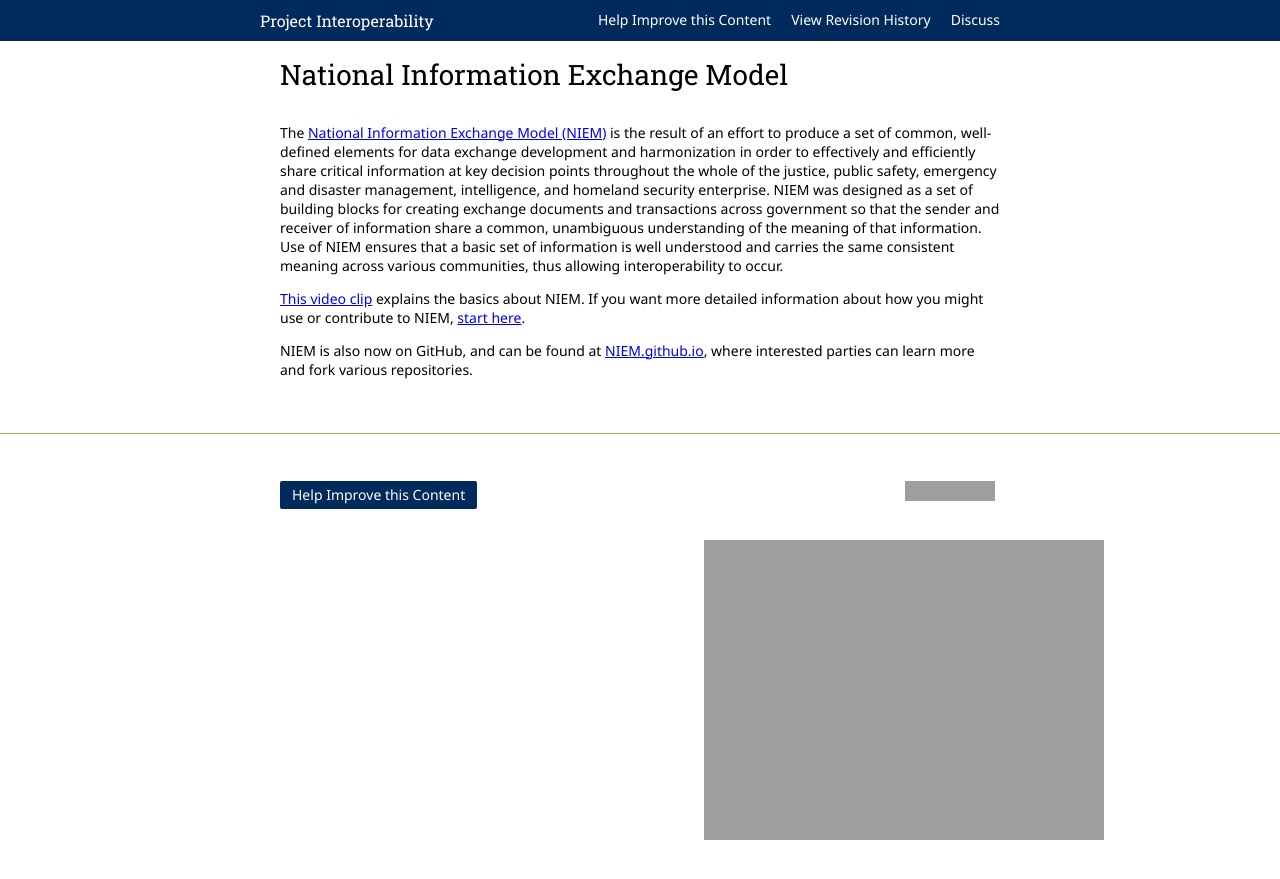
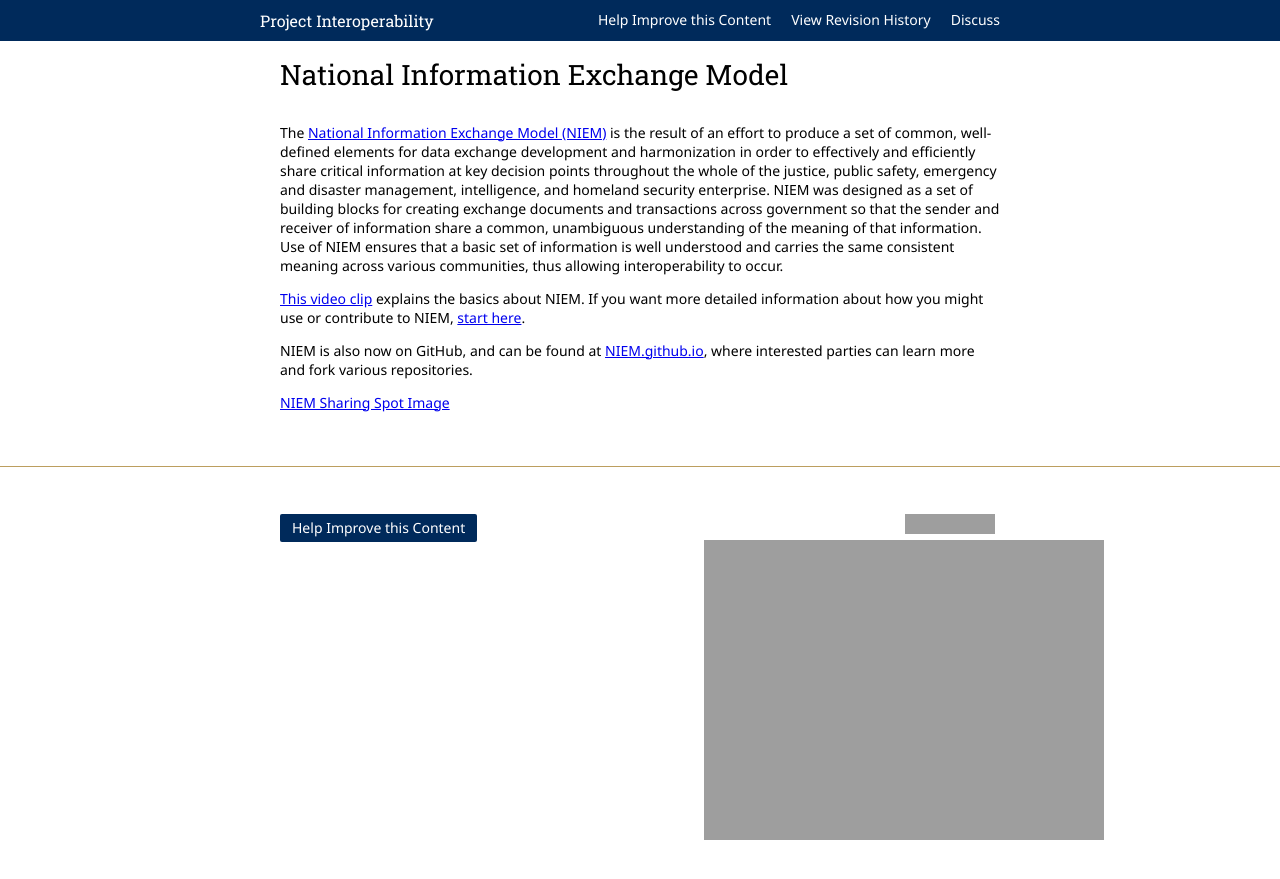
Before and after one commit to Project-Interoperability/project-interoperability.github.io, a Jekyll site: the page built from niem.md, in a window 1280 px wide. Shown: the top 879 px of the page. Built offline with Jekyll 4.4.1, drawn with Linux system fonts in a browser that asks for light colours; nearby versions of some CDN libraries; grey boxes are pictures that could not be loaded.

Commit message:
Update niem.md
added NIEM graphic

```diff
--- a/niem.md
+++ b/niem.md
@@ -11,3 +11,5 @@
 [This video clip](https://www.niem.gov/news/Pages/niem-simplified.aspx) explains the basics about NIEM. If you want more detailed information about how you might use or contribute to NIEM, [start here](https://www.niem.gov/aboutniem/Pages/how-do-i-get-started.aspx).
 
 NIEM is also now on GitHub, and can be found at [NIEM.github.io](http://niem.github.io/), where interested parties can learn more and fork various repositories.
+
+[NIEM Sharing Spot Image](https://cloud.githubusercontent.com/assets/6518236/5114855/74369546-700a-11e4-831a-ed01491d4e7f.png)
```
